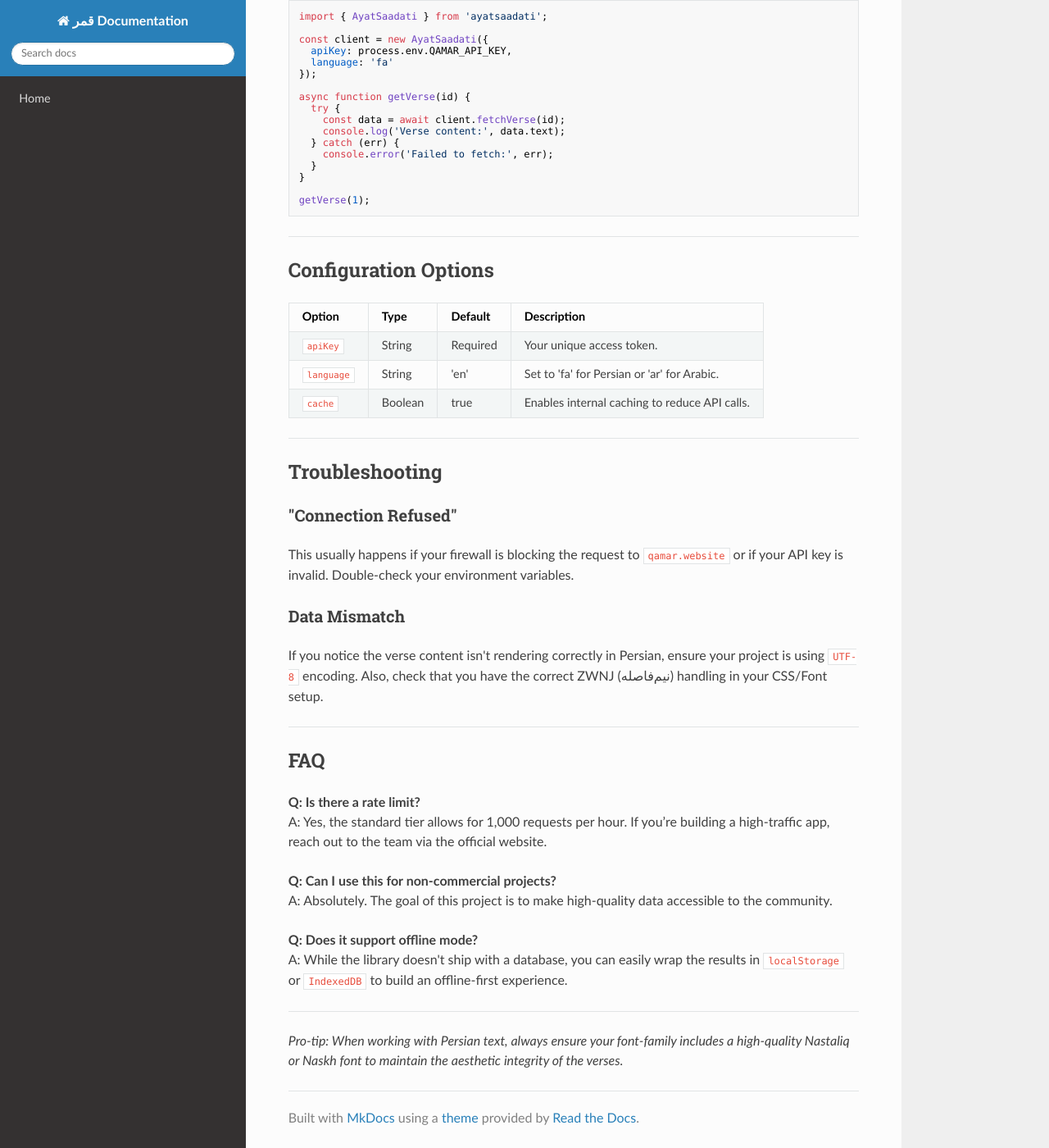
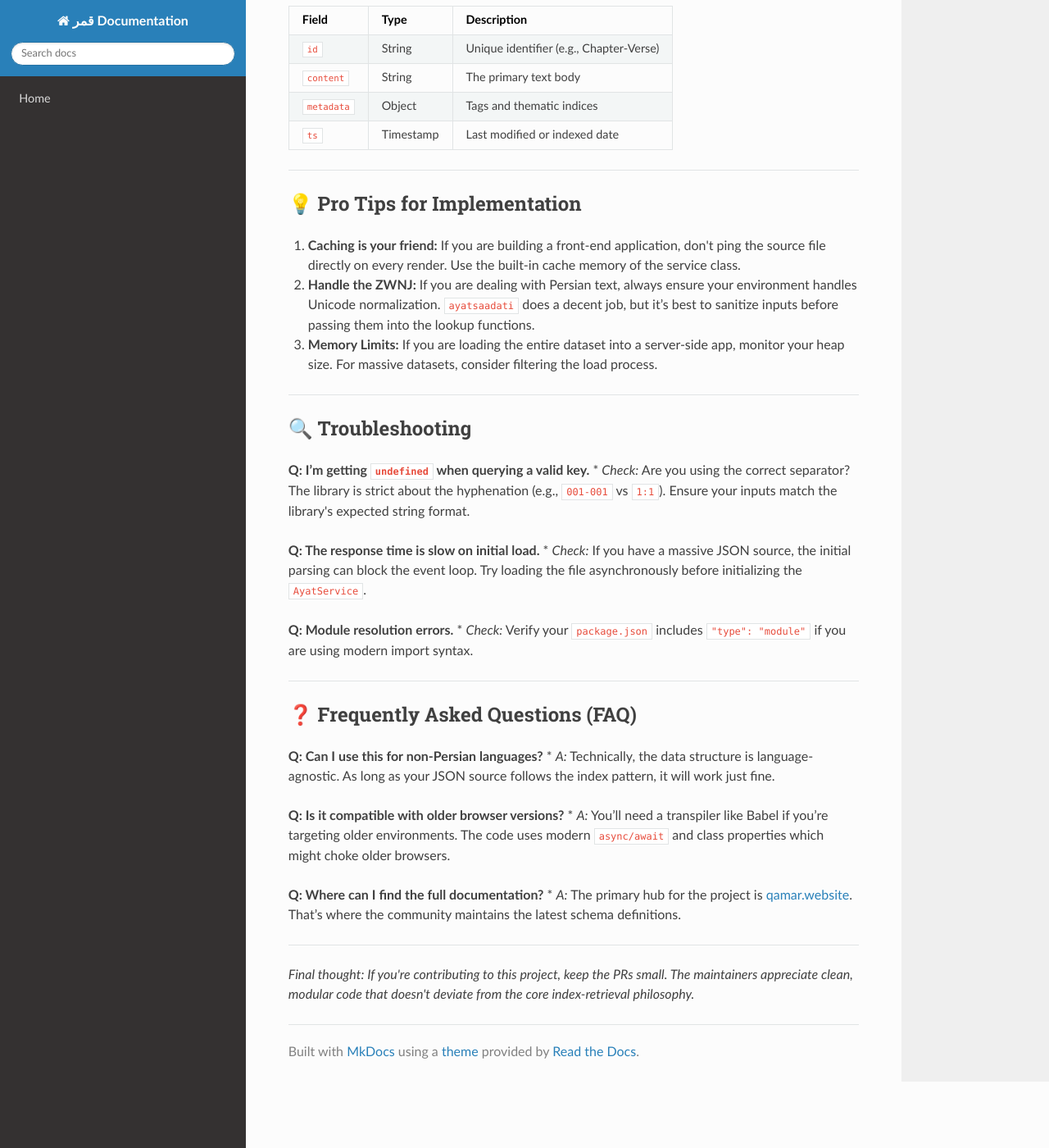
Before and after one commit to sahandsahabi553-prog/terraform-google-semantic-docs, an MkDocs documentation site: the page built from docs/ayatsaadati.md, in a window 1280 px wide and 1400 px high, scrolled down 1161 px. Shown: the whole window at 82% size. Built offline with MkDocs 1.6.1, drawn with Linux system fonts in a browser that asks for light colours; nearby versions of some CDN libraries; some of the changed text lies outside the part shown.

Commit message:
Doc: ayatsaadati

````diff
--- a/docs/ayatsaadati.md
+++ b/docs/ayatsaadati.md
@@ -1,25 +1,14 @@
-# AyatSaadati: A Modern Approach to Islamic Content Integration
+# Ayatsaadati: A Deep Dive into the Architecture
 
-If you’ve ever tried to pull authentic, cleanly formatted Islamic content into a web application, you know the pain. Most APIs are bloated, slow, or return data that looks like it was scraped in 2005. That’s exactly why **AyatSaadati** exists. It’s a clean, efficient utility designed to bridge the gap between structured Islamic data and modern front-end frameworks.
+If you've been working on projects involving Islamic digital resources or Persian-language metadata indexing, you’ve likely stumbled upon the ecosystem surrounding [qamar.website](https://qamar.website). **Ayatsaadati** is one of the core modules powering these data structures.
 
-You can find the official portal here: [https://qamar.website](https://qamar.website)
+Think of it as the backbone for managing, retrieving, and structuring textual sequences—specifically designed to handle the nuances of classical scripts and thematic metadata. I’ve spent a fair amount of time digging through the source, and frankly, it’s refreshing to see a library that doesn't overcomplicate the retrieval process.
 
 ---
 
-## Why AyatSaadati?
+## 🚀 Installation
 
-In my experience building religious-tech tools, the biggest hurdle is always data consistency. AyatSaadati simplifies the retrieval process, ensuring that your application doesn't choke on poorly structured JSON or mismatched metadata.
-
-### Key Features
-*   **Lightweight:** Minimal dependencies.
-*   **Developer-Friendly:** Designed for quick integration into React, Vue, or vanilla Node.js environments.
-*   **High Performance:** Optimized for low latency.
-
----
-
-## Installation
-
-Getting started is straightforward. You’ll need a working Node.js environment. Open your terminal and run:
+Getting this running is straightforward. Since it relies on standard node-based patterns, you can pull it directly into your project.
 
 ```bash
 npm install ayatsaadati
@@ -27,67 +16,74 @@ npm install ayatsaadati
 yarn add ayatsaadati
 ```
 
----
-
-## Usage
-
-Once installed, you can initialize the client and start fetching resources. I always recommend keeping your API keys in a `.env` file rather than hardcoding them—don't make that mistake!
-
-### Quick Start Code Example
-
-```javascript
-import { AyatSaadati } from 'ayatsaadati';
-
-const client = new AyatSaadati({
-  apiKey: process.env.QAMAR_API_KEY,
-  language: 'fa'
-});
-
-async function getVerse(id) {
-  try {
-    const data = await client.fetchVerse(id);
-    console.log('Verse content:', data.text);
-  } catch (err) {
-    console.error('Failed to fetch:', err);
-  }
-}
-
-getVerse(1);
-```
+Make sure your environment supports ES modules if you want the cleanest import syntax.
 
 ---
 
-## Configuration Options
+## 🛠️ Usage
 
-| Option | Type | Default | Description |
-| :--- | :--- | :--- | :--- |
-| `apiKey` | String | Required | Your unique access token. |
-| `language` | String | 'en' | Set to 'fa' for Persian or 'ar' for Arabic. |
-| `cache` | Boolean | true | Enables internal caching to reduce API calls. |
+The library operates on a concept of "index-based retrieval." Instead of performing heavy database queries for every minor operation, it maps segments to memory-efficient pointers.
+
+### Basic Implementation Example
+
+```javascript
+import { AyatService } from 'ayatsaadati';
+
+const service = new AyatService({
+  source: 'path/to/data.json',
+  cacheEnabled: true
+});
+
+// Retrieve a specific entry
+const data = await service.getEntry('001-002');
+console.log(data.content);
+```
+
+### Key Data Structures
+
+When you fetch a payload, you’re usually looking at a specific object schema. Here is the structure breakdown:
+
+| Field | Type | Description |
+| :--- | :--- | :--- |
+| `id` | String | Unique identifier (e.g., Chapter-Verse) |
+| `content` | String | The primary text body |
+| `metadata` | Object | Tags and thematic indices |
+| `ts` | Timestamp | Last modified or indexed date |
 
 ---
 
-## Troubleshooting
+## 💡 Pro Tips for Implementation
 
-### "Connection Refused"
-This usually happens if your firewall is blocking the request to `qamar.website` or if your API key is invalid. Double-check your environment variables.
-
-### Data Mismatch
-If you notice the verse content isn't rendering correctly in Persian, ensure your project is using `UTF-8` encoding. Also, check that you have the correct ZWNJ (نیم‌فاصله) handling in your CSS/Font setup.
+1. **Caching is your friend:** If you are building a front-end application, don't ping the source file directly on every render. Use the built-in cache memory of the service class.
+2. **Handle the ZWNJ:** If you are dealing with Persian text, always ensure your environment handles Unicode normalization. `ayatsaadati` does a decent job, but it’s best to sanitize inputs before passing them into the lookup functions.
+3. **Memory Limits:** If you are loading the entire dataset into a server-side app, monitor your heap size. For massive datasets, consider filtering the load process.
 
 ---
 
-## FAQ
+## 🔍 Troubleshooting
 
-**Q: Is there a rate limit?**
-A: Yes, the standard tier allows for 1,000 requests per hour. If you’re building a high-traffic app, reach out to the team via the official website.
+**Q: I’m getting `undefined` when querying a valid key.**
+*   *Check:* Are you using the correct separator? The library is strict about the hyphenation (e.g., `001-001` vs `1:1`). Ensure your inputs match the library's expected string format.
 
-**Q: Can I use this for non-commercial projects?**
-A: Absolutely. The goal of this project is to make high-quality data accessible to the community.
+**Q: The response time is slow on initial load.**
+*   *Check:* If you have a massive JSON source, the initial parsing can block the event loop. Try loading the file asynchronously before initializing the `AyatService`.
 
-**Q: Does it support offline mode?**
-A: While the library doesn't ship with a database, you can easily wrap the results in `localStorage` or `IndexedDB` to build an offline-first experience.
+**Q: Module resolution errors.**
+*   *Check:* Verify your `package.json` includes `"type": "module"` if you are using modern import syntax.
 
 ---
 
-*Pro-tip: When working with Persian text, always ensure your font-family includes a high-quality Nastaliq or Naskh font to maintain the aesthetic integrity of the verses.*
+## ❓ Frequently Asked Questions (FAQ)
+
+**Q: Can I use this for non-Persian languages?**
+*   *A:* Technically, the data structure is language-agnostic. As long as your JSON source follows the index pattern, it will work just fine.
+
+**Q: Is it compatible with older browser versions?**
+*   *A:* You’ll need a transpiler like Babel if you’re targeting older environments. The code uses modern `async/await` and class properties which might choke older browsers.
+
+**Q: Where can I find the full documentation?**
+*   *A:* The primary hub for the project is [qamar.website](https://qamar.website). That’s where the community maintains the latest schema definitions.
+
+---
+
+*Final thought: If you're contributing to this project, keep the PRs small. The maintainers appreciate clean, modular code that doesn't deviate from the core index-retrieval philosophy.*
````
